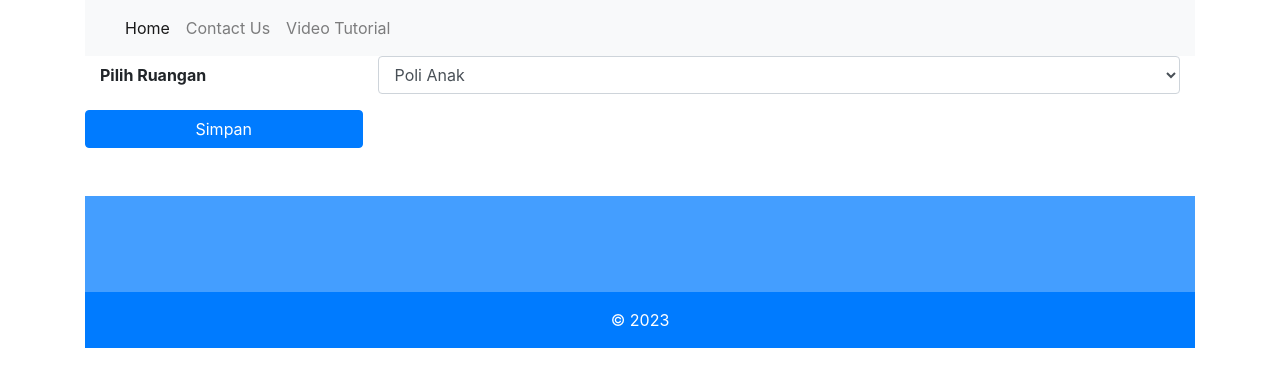
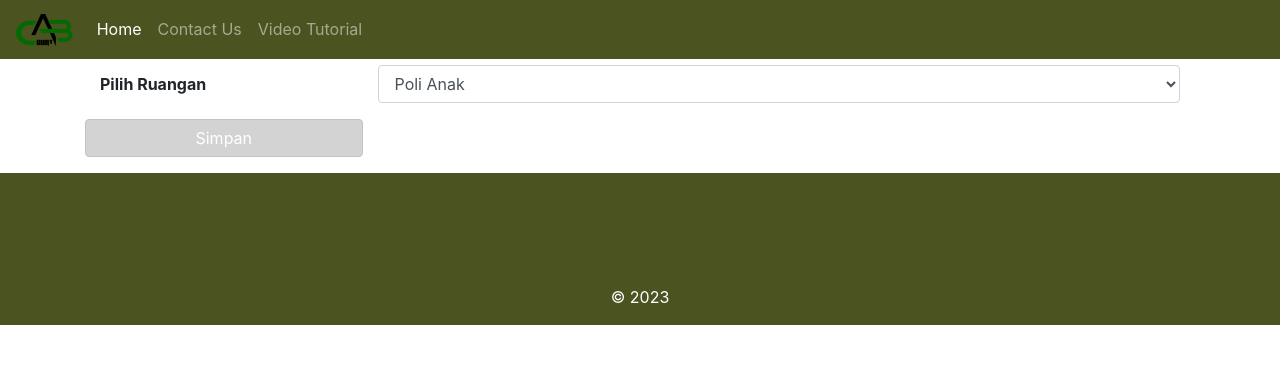
Before and after one commit to teguhmad123/abcount, a CodeIgniter app: page /database/index.php/home/index in a window 1280 px wide. Shown: the top 387 px of the page. Run offline with CodeIgniter, Linux system fonts and the light colour scheme; data comes from the database, SQL or seed files in the repository.

Commit message:
update tampilan

```diff
--- a/application/modules/home/views/index.php
+++ b/application/modules/home/views/index.php
@@ -9,15 +9,28 @@
   <!-- Bootstrap CSS -->
   <link rel="stylesheet" href="<?= base_url(); ?>dist/css/bootstrap.min.css">
 
-  <title>Hello, world!</title>
+  <title>ABCount</title>
+  <link rel="icon" type="image/x-icon" href="<?= base_url(); ?>dist/images/favicon.ico">
+  <style>
+    .ijo {
+      background-color: #4b5320 !important;
+    }
+
+    .abu {
+      background-color: #d3d3d3 !important;
+      border-color: #c3c3c3 !important;
+    }
+  </style>
 </head>
 
 <body>
   <!-- <h1>Hello, world!</h1> -->
   <div class="container">
     <!-- Navbar Start -->
-    <nav class="navbar navbar-expand-md navbar-light bg-light">
-      <a class="navbar-brand" href="#"></a>
+    <nav class="navbar fixed-top navbar-expand-md navbar-dark bg-dark ijo">
+      <a class="navbar-brand" href="#">
+        <img src="<?= base_url(); ?>dist/images/logo.png" height="32" alt="ABCount">
+      </a>
       <button class="navbar-toggler" type="button" data-toggle="collapse" data-target="#navbarNavDropdown" aria-controls="navbarNavDropdown" aria-expanded="false" aria-label="Toggle navigation">
         <span class="navbar-toggler-icon"></span>
       </button>
@@ -36,10 +49,11 @@
       </div>
     </nav>
     <!-- Navbar End -->
-    <div id="main">
+    <div id="main" class="mt-5">
       <form id="form" method="POST" action="<?= site_url(); ?>/home/save">
         <!-- Pilih Poli Start -->
         <div class="container" id="pilihPoli">
+          <hr>
           <div class="form-group row">
             <label for="unit_cost" class="col-md-3 col-sm-12 col-form-label"><b>Pilih Ruangan</b></label>
             <div class="col-md-9 col-sm-12">
@@ -51,7 +65,7 @@
             </div>
           </div>
           <div class="form-group row">
-            <button id="simpanPoli" class="col-md-3 col-sm-12 btn btn-primary">Simpan</button>
+            <button id="simpanPoli" class="col-md-3 col-sm-12 btn btn-primary abu">Simpan</button>
           </div>
         </div>
         <!-- Pilih Poli End -->
@@ -107,7 +121,7 @@
               </div>
             </div>
             <div class="form-group row">
-              <button id="btnTambahAktivitas" class="col-md-4 col-sm-12 btn btn-primary">Tambah</button>
+              <button id="btnTambahAktivitas" class="col-md-4 col-sm-12 btn btn-primary abu">Tambah</button>
             </div>
           </div>
           <div class="form-group row">
@@ -145,7 +159,7 @@
               </div>
             </div>
             <div class="form-group row">
-              <button id="btnTambahBahan" class="col-md-4 col-sm-12 btn btn-primary">Tambah</button>
+              <button id="btnTambahBahan" class="col-md-4 col-sm-12 btn btn-primary abu">Tambah</button>
             </div>
           </div>
           <div class="form-group row">
@@ -183,7 +197,7 @@
               </div>
             </div>
             <div class="form-group row">
-              <button id="btnTambahAlat" class="col-md-4 col-sm-12 btn btn-primary">Tambah</button>
+              <button id="btnTambahAlat" class="col-md-4 col-sm-12 btn btn-primary abu">Tambah</button>
             </div>
           </div>
           <div class="form-group row">
@@ -192,14 +206,20 @@
               <input type="text" class="form-control" id="unit_cost" name="unit_cost" disabled>
             </div>
           </div>
+          <div class="form-check row col">
+            <input class="form-check-input" type="checkbox" value="" id="check_yakin" required>
+            <label class="form-check-label" for="check_yakin">
+              <small><b>Saya yakin akta sudah diinput dengan benar</b></small>
+            </label>
+          </div>
           <div class="form-group row">
-            <button type="submit" class="col-md-12 col-sm-12 btn btn-primary">Simpan</button>
+            <button type="submit" class="col-md-12 col-sm-12 btn btn-primary ijo">Simpan</button>
           </div>
         </div>
         <!-- Main End -->
       </form>
     </div>
-    <div id="contactUs" class="d-none">
+    <div id="contactUs" class="d-none mt-5">
       <div class="container">
         <div class="form-group row">
           <button class="col-md-12 col-sm-12 btn btn-primary">contactUs</button>
@@ -208,17 +228,20 @@
         081477006462
       </div>
     </div>
-    <div id="videoTutorial" class="d-none">
+    <div id="videoTutorial" class="d-none mt-5">
       <div class="container">
         <div class="form-group row">
           <button class="col-md-12 col-sm-12 btn btn-primary">videoTutorial</button>
         </div>
       </div>
     </div>
+    <!-- End of .container -->
+  </div>
+
   <!-- Remove the container if you want to extend the Footer to full width. -->
-    <div class="my-5">
+  <div>
 
-      <footer class="text-center text-lg-start" style="background-color: #218cffd6;">
+    <footer class="text-center text-lg-start ijo">
       <div class="container d-flex justify-content-center py-5">
         <!-- <button type="button" class="btn btn-primary btn-lg btn-floating mx-2" style="background-color: #54456b;">
             <i class="fab fa-facebook-f"></i>
@@ -235,14 +258,12 @@
       </div>
 
       <!-- Copyright -->
-        <div class="text-center text-white p-3 bg-primary">
+      <div class="text-center text-white p-3 ">
         © 2023
       </div>
       <!-- Copyright -->
     </footer>
 
-    </div>
-    <!-- End of .container -->
   </div>
   <!-- Optional JavaScript -->
   <!-- jQuery first, then Popper.js, then Bootstrap JS -->
@@ -265,6 +286,10 @@
             $($(this).attr("href")).addClass('d-none');
           } else {
             $($(this).attr("href")).removeClass('d-none');
+            if ($(this).attr("href") == "#main") {
+              $("#pilihPoli").removeClass('d-none');
+              $("#home").addClass('d-none');
+            }
           };
         })
       })
```
Also changed, not shown: dist/images/favicon.ico (added), dist/images/logo.png (added). Lines whose indentation alone changed are shown as unchanged.
